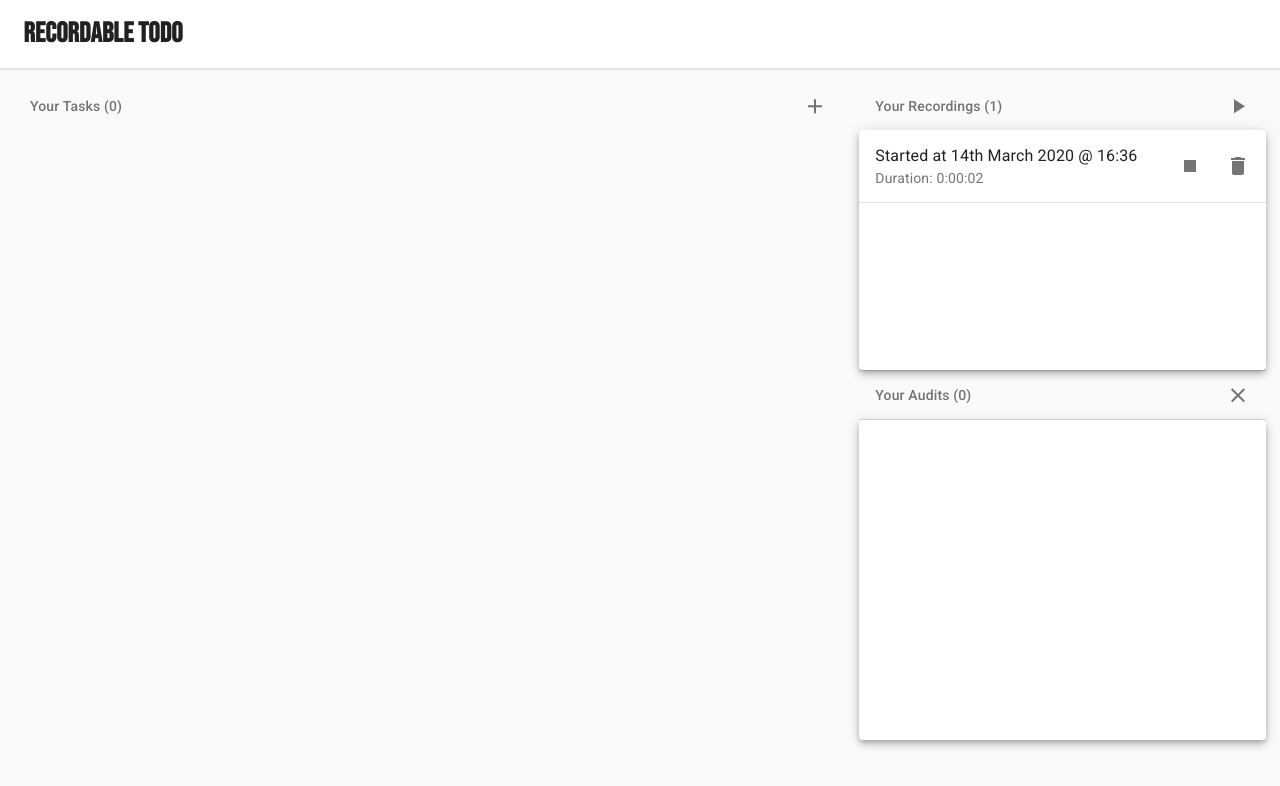
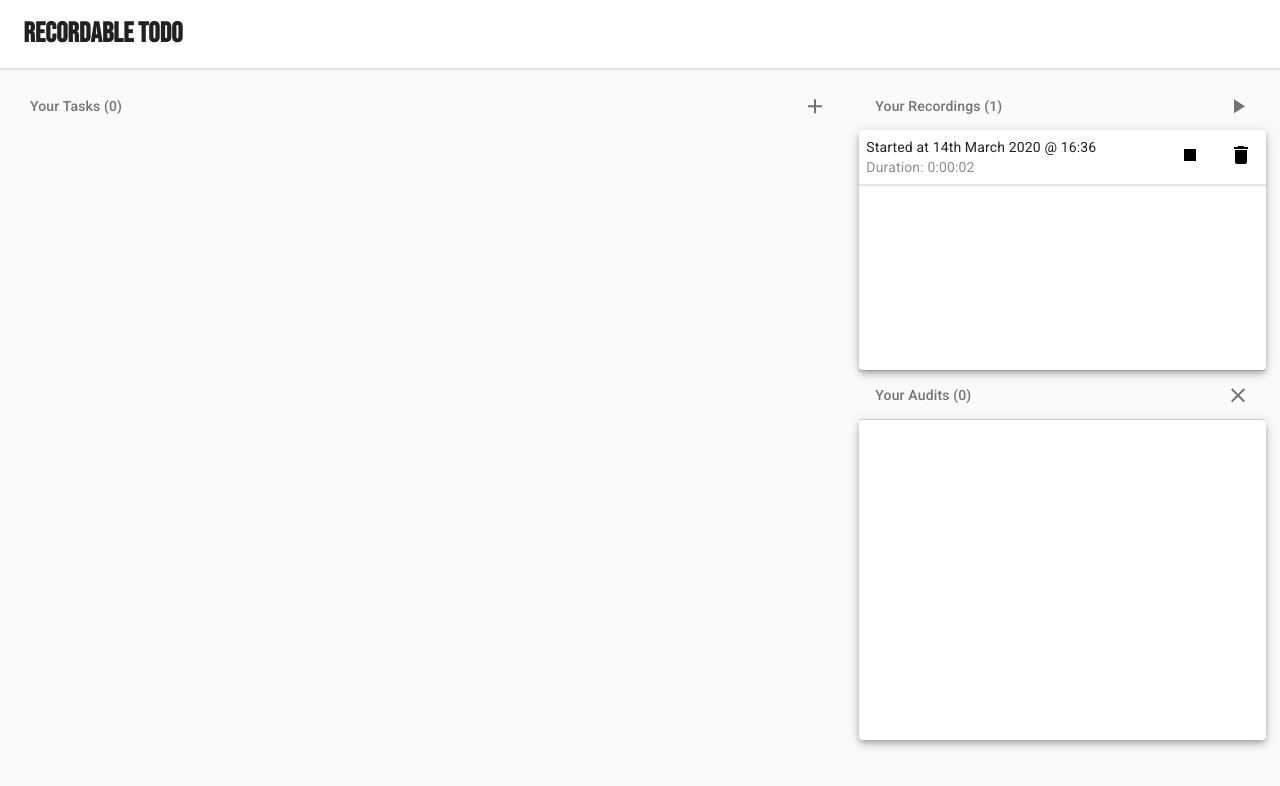
Before and after one commit to joshuaedwardcrowe/Recordable, a React (Create React App) app: page / in a window 1280 px wide. Both pictures are taken after a click on the button 1237 px from the left and 106 px from the top of the page. Shown: the top 786 px of the page. Built offline with nearby package versions, Linux system fonts and the light colour scheme.

Commit message:
Converted Recording to Custom CSS

```diff
--- a/src/Components/Recording/Recording.jsx
+++ b/src/Components/Recording/Recording.jsx
@@ -1,12 +1,7 @@
 import React, { useState, useEffect } from "react";
 import PropTypes from "prop-types";
 import { connect } from "react-redux";
-import { makeStyles } from "@material-ui/styles"
 
-import ListItem from "@material-ui/core/ListItem";
-import ListItemText from "@material-ui/core/ListItemText";
-import ListItemSecondaryAction from "@material-ui/core/ListItemSecondaryAction";
-import IconButton from "@material-ui/core/IconButton";
 import PlayArrowIcon from "@material-ui/icons/PlayArrow";
 import StopIcon from "@material-ui/icons/Stop";
 import DeleteIcon from "@material-ui/icons/Delete";
@@ -16,15 +11,9 @@ import { FormatToBreakdown, FormatToTimestamp, CalculateMillisecondTimeDifferenc
 import { RecordingShape } from "../../shapes";
 import { stopRecording, playRecording, deleteRecording } from "../../Store/Recording/RecordingAction"
 
-const usePrimaryListItemActionStyles = makeStyles({
-    root: {
-        marginRight: "1.5em"
-    }
-})
+import "./recording.scss";
 
-export const Recording = ({ recording, stopThisRecording, playThisRecording, deleteThisRecording }) => {
-
-    const primaryListItemActionClasses = usePrimaryListItemActionStyles();
+export const Recording = ({ recording, playThisRecording, stopThisRecording, deleteThisRecording }) => {
 
     const millisecondsPassedCurrently = CalculateMillisecondTimeDifference(recording.started, recording.ended);
     const [millisecondCounter, setMillisecondCounter] = useState(millisecondsPassedCurrently)
@@ -53,32 +42,21 @@ export const Recording = ({ recording, stopThisRecording, playThisRecording, del
     })
 
     return (
-        <ListItem divider>
-            <>
-                <ListItemText
-                    primary={`Started at ${FormatToTimestamp(recording.created)}`}
-                    secondary={`Duration: ${FormatToBreakdown(millisecondCounter)}`}
-                />
-                <ListItemSecondaryAction>
-                    <IconButton
-                        edge="end"
-                        className={primaryListItemActionClasses.root}
-                        onClick={recording.ended ? playThis : stopThis}
-                    >
-                        {recording.ended ? <PlayArrowIcon /> : <StopIcon />}
-                    </IconButton>
-                </ListItemSecondaryAction>
-                <ListItemSecondaryAction>
-                    <IconButton
-                        edge="end"
-                        onClick={deleteThis}
-                    >
-                        <DeleteIcon />
-                    </IconButton>
-                </ListItemSecondaryAction>
-            </>
-        </ListItem>
-    );
+        <div className="recording">
+            <div className="recording-left">
+                <p>Started at {FormatToTimestamp(recording.created)}</p>
+                <p>Duration: {FormatToBreakdown(millisecondCounter)}</p>
+            </div>
+            <div className="recording-right">
+                <button onClick={recording.ended ? playThis : stopThis}>
+                    {recording.ended ? <PlayArrowIcon /> : <StopIcon />}
+                </button>
+                <button onClick={deleteThis}>
+                    <DeleteIcon />
+                </button>
+            </div>
+        </div>
+    )
 }
 
 Recording.propTypes = {
--- /dev/null
+++ b/src/Components/Recording/recording.scss
@@ -0,0 +1,41 @@
+.recording {
+    box-shadow: 1px 1px 1px 1px #e5e5e5;
+    display: flex;
+
+
+    p {
+        margin: 0
+    }
+
+    .recording-left {
+        flex-grow: 2;
+        padding: 0.5em;
+
+        p:last-child {
+            opacity: 0.5;
+        }
+    }
+
+    .recording-right {
+        flex-grow: 1;
+        text-align: right;
+
+        button {
+            padding: 1em;
+            margin: 0;
+            background-color: transparent;
+            border: 0;
+            opacity: 1;
+        }
+
+        button:hover {
+            cursor: pointer;
+            opacity: 0.2;
+            transition: opacity 0.2s ease;
+        }
+
+        button:focus {
+            outline: 0;
+        }
+    }
+}
```
